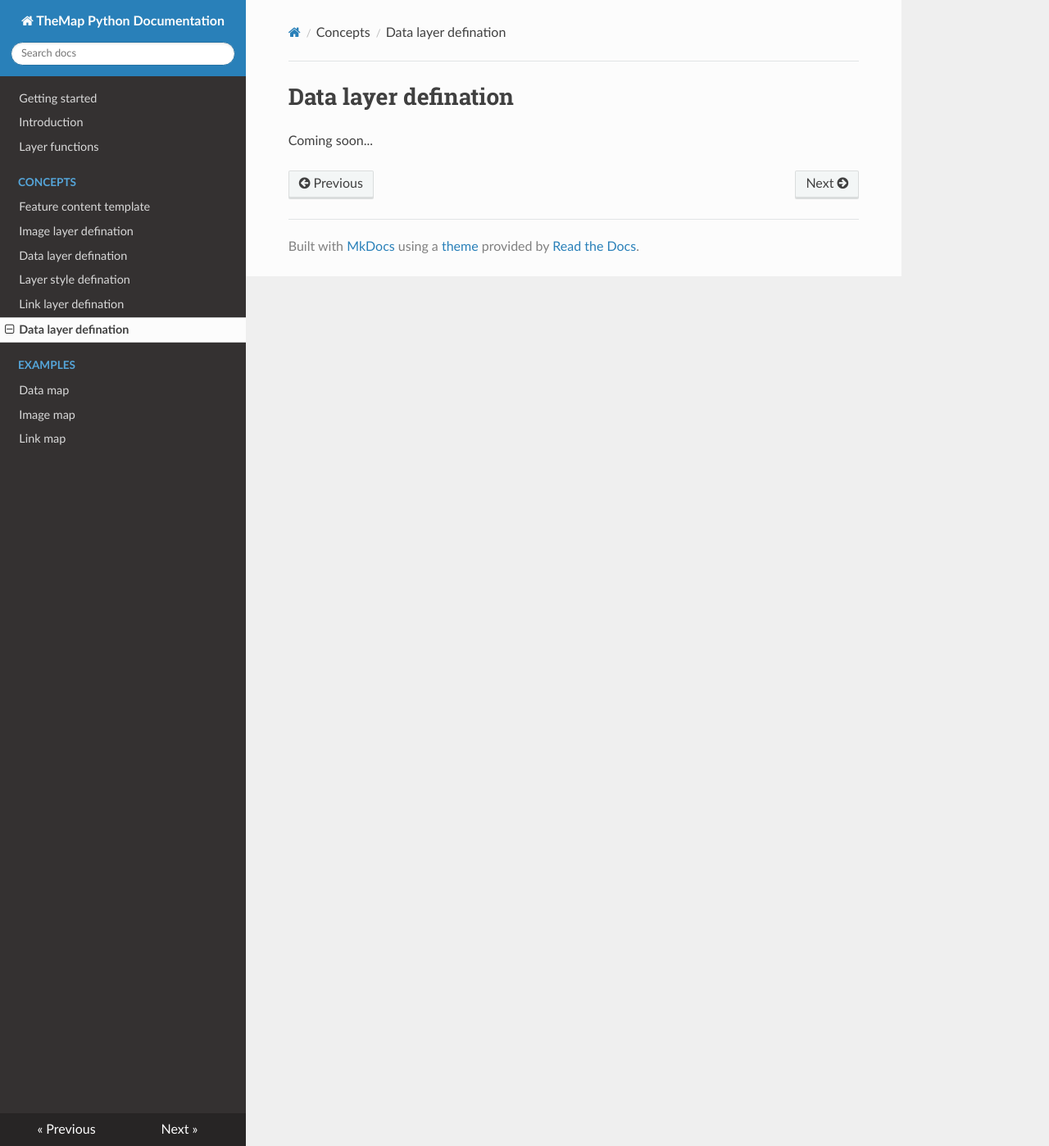
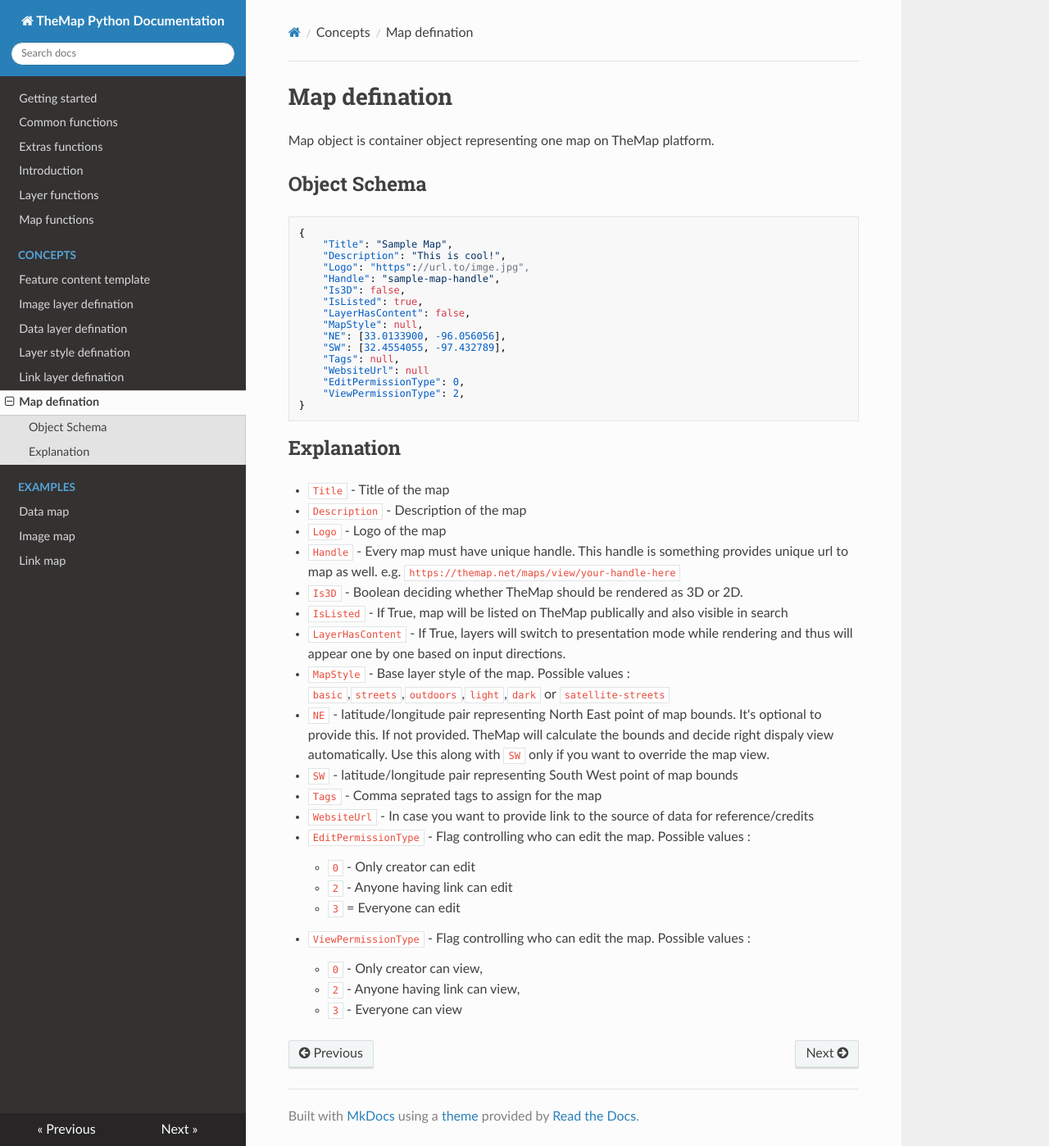
Before and after one commit to themap/themap, an MkDocs documentation site: the page built from docs/concepts/map_defination.md, in a window 1280 px wide and 1398 px high. Shown: the whole window at 82% size. Built offline with MkDocs 1.6.1, drawn with Linux system fonts in a browser that asks for light colours; nearby versions of some CDN libraries.

Commit message:
themap documentation complete

```diff
--- a/docs/concepts/map_defination.md
+++ b/docs/concepts/map_defination.md
@@ -1,3 +1,44 @@
-# Data layer defination
+# Map defination
 
-Coming soon...
+Map object is container object representing one map on TheMap platform.
+
+## Object Schema
+    {
+        "Title": "Sample Map",
+        "Description": "This is cool!",
+        "Logo": "https"://url.to/imge.jpg",
+        "Handle": "sample-map-handle",
+        "Is3D": false,
+        "IsListed": true,
+        "LayerHasContent": false,
+        "MapStyle": null,
+        "NE": [33.0133900, -96.056056],
+        "SW": [32.4554055, -97.432789],
+        "Tags": null,
+        "WebsiteUrl": null
+        "EditPermissionType": 0,
+        "ViewPermissionType": 2,
+    }
+
+## Explanation
+
+* `Title` - Title of the map
+* `Description` - Description of the map
+* `Logo` - Logo of the map
+* `Handle` - Every map must have unique handle. This handle is something provides unique url to map as well. e.g. `https://themap.net/maps/view/your-handle-here`
+* `Is3D` - Boolean deciding whether TheMap should be rendered as 3D or 2D.
+* `IsListed` - If True, map will be listed on TheMap publically and also visible in search
+* `LayerHasContent` - If True, layers will switch to presentation mode while rendering and thus will appear one by one based on input directions.
+* `MapStyle` - Base layer style of the map. Possible values : `basic`,`streets`,`outdoors`,`light`,`dark` or `satellite-streets`
+* `NE` - latitude/longitude pair representing North East point of map bounds. It's optional to provide this. If not provided. TheMap will calculate the bounds and decide right dispaly view automatically. Use this along with `SW` only if you want to override the map view.
+* `SW` - latitude/longitude pair representing South West point of map bounds
+* `Tags` - Comma seprated tags to assign for the map
+* `WebsiteUrl` - In case you want to provide link to the source of data for reference/credits
+* `EditPermissionType` - Flag controlling who can edit the map. Possible values :
+    * `0` - Only creator can edit
+    * `2` - Anyone having link can edit
+    * `3` = Everyone can edit
+* `ViewPermissionType` - Flag controlling who can edit the map. Possible values :
+    * `0` - Only creator can view,
+    * `2` - Anyone having link can view,
+    * `3` - Everyone can view
--- a/map/__init__.py
+++ b/map/__init__.py
@@ -2,6 +2,5 @@
 from .delete_map import delete_map
 from .get_map import get_map
 from .search_map import search_map
-from .transfer_map import transfer_map
 from .update_map import update_map
 from .get_all_features import get_all_features
```
Also changed, not shown: docs/common.md (added, +79 -0 lines), docs/extras.md (added, +15 -0 lines), docs/map.md (added, +81 -0 lines), 3 other files.
